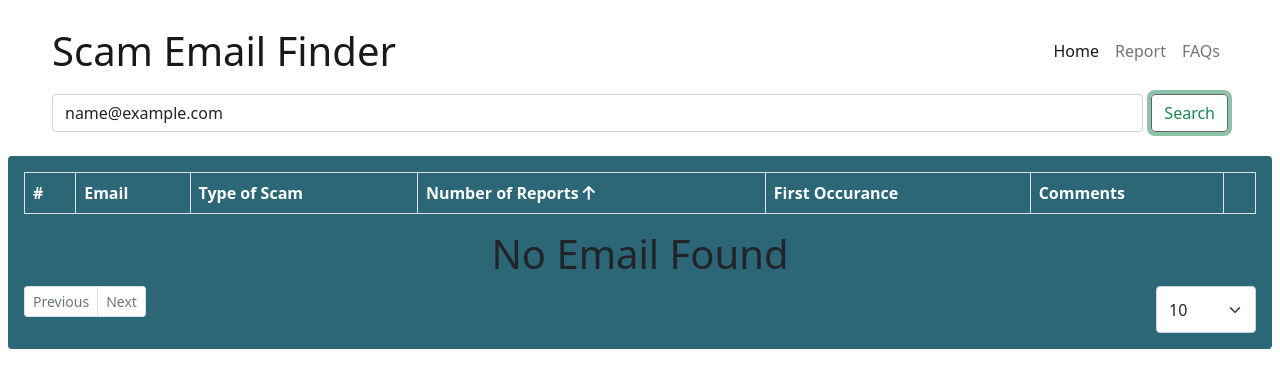
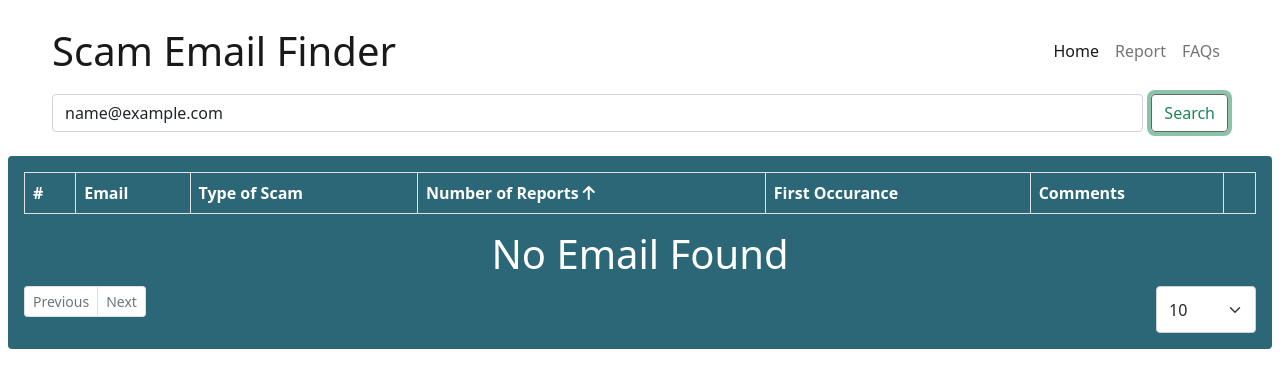
Before and after one commit to mixemer/email_spam_database, a Svelte app: page / in a window 1280 px wide. Both pictures are taken after typing "name@example.com" into the empty fields and a click on the button "Search". Shown: the top 388 px of the page. Built offline with nearby package versions, Linux system fonts and the light colour scheme.

Commit message:
make text white

```diff
--- a/src/components/TableDatabase.svelte
+++ b/src/components/TableDatabase.svelte
@@ -91,7 +91,7 @@
       </table>
 
       {#if results.length === 0}
-          <h1 class="text-center"> No Email Found </h1>
+          <h1 class="text-center text-white"> No Email Found </h1>
       {/if}
 
       <div class="d-flex justify-content-between">
```
